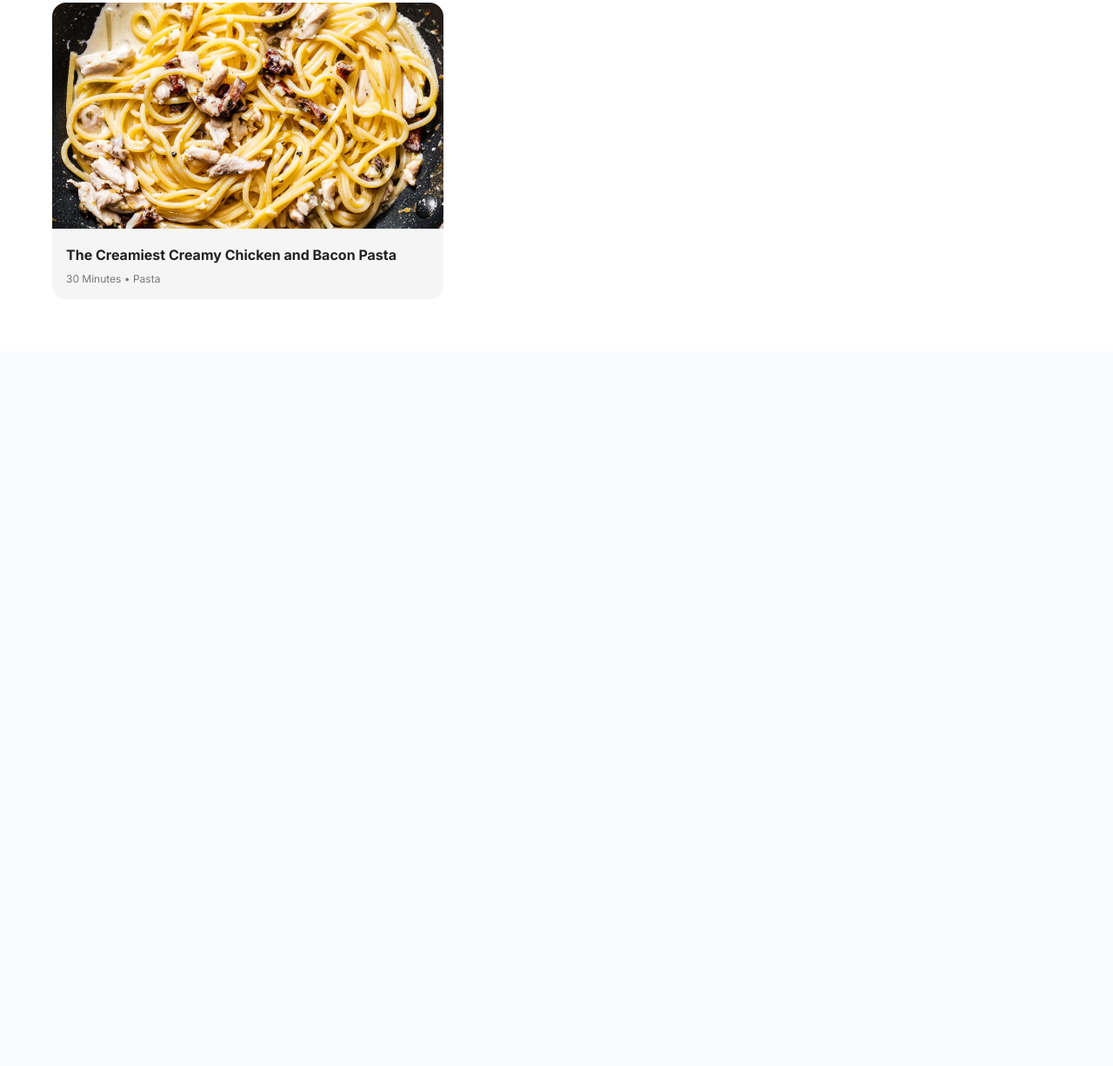
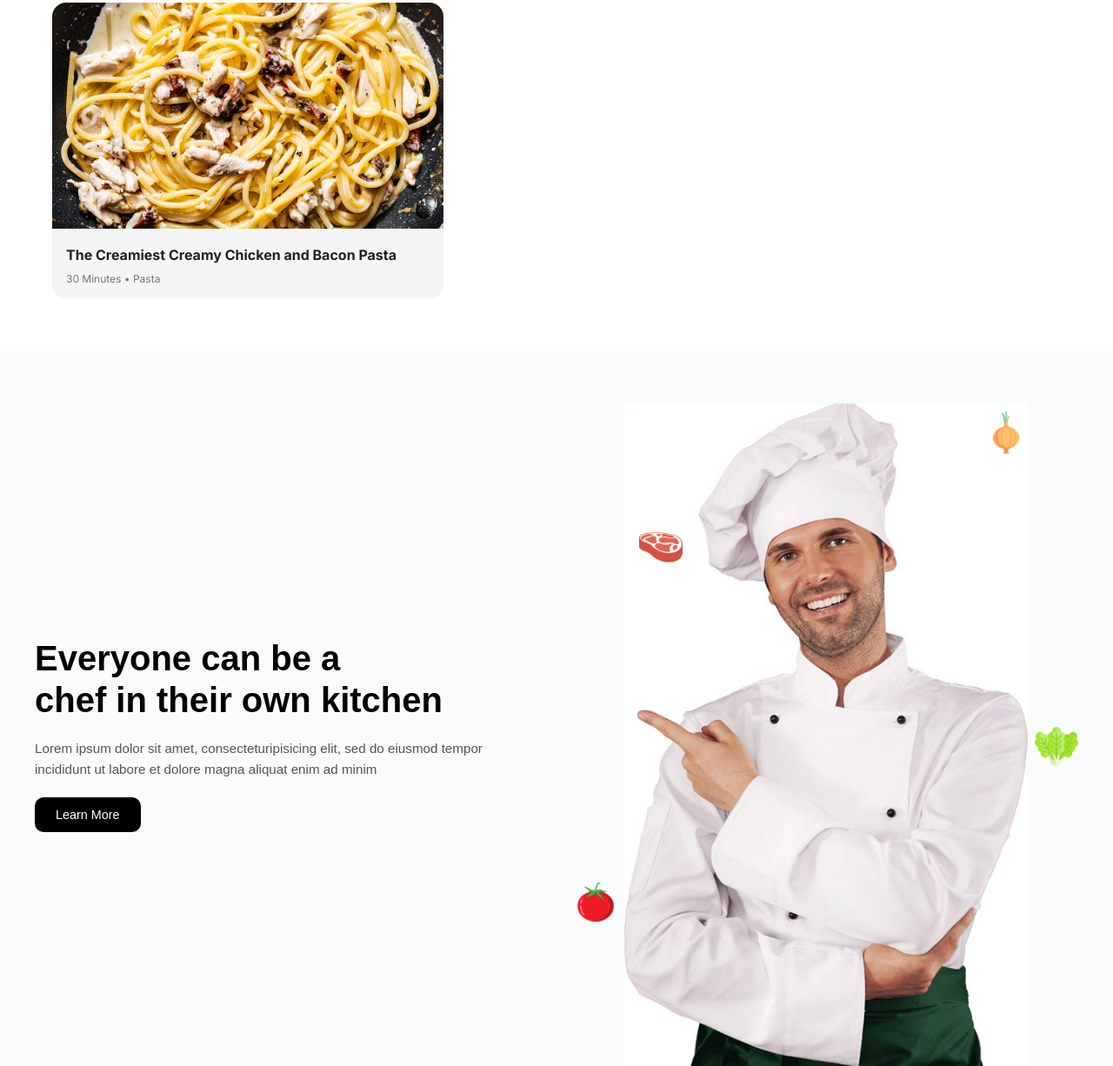
Before and after one commit to pelmeshsvareniem/Yumlgy-web-site, a plain HTML site: page index.html in a window 1280 px wide. Shown: the part 3119-4345 px from the top of the page at 87% size. Before the commit the page ends 3523 px from the top, so only its background shows below. Drawn offline with Linux system fonts and the light colour scheme; a web font is replaced by a local one.

Commit message:
Adding Everyone can be a chef in their own kitchen section

```diff
--- a/css/style for index.css
+++ b/css/style for index.css
@@ -168,3 +168,117 @@ nav ul li a {
   display: flex;
   gap: 10px;
 }
+
+.everyone-section {
+  display: flex;
+  justify-content: center;
+  align-items: center;
+  padding: 60px 20px;
+  background: #f9fbfd;
+  font-family: Arial, sans-serif;
+  border-radius: 50px;
+}
+
+.everyone-section .container {
+  display: flex;
+  max-width: 1200px;
+  align-items: center;
+  justify-content: space-between;
+  flex-wrap: wrap;
+}
+
+.text-content {
+  flex: 1;
+  min-width: 320px;
+  padding-right: 40px;
+}
+
+.text-content h1 {
+  font-size: 2.5rem;
+  line-height: 1.2;
+  color: #000;
+}
+
+.text-content p {
+  color: #555;
+  font-size: 0.95rem;
+  line-height: 1.6;
+  margin: 20px 0;
+}
+
+.btn {
+  display: inline-block;
+  padding: 12px 24px;
+  background: #000;
+  color: #fff;
+  border-radius: 10px;
+  text-decoration: none;
+  font-size: 0.9rem;
+  transition: background 0.3s ease;
+}
+
+.btn:hover {
+  background: #333;
+}
+
+.image-content {
+  position: relative;
+  flex: 1;
+  min-width: 320px;
+  display: flex;
+  justify-content: center;
+  align-items: center;
+}
+
+.chef-img {
+  max-width: 80%;
+  height: auto;
+  z-index: 1;
+}
+
+.veggie {
+  position: absolute;
+  width: 50px;
+  height: auto;
+  z-index: 2;
+}
+
+.tomato {
+  bottom: 20%;
+  left: 0%;
+  animation-duration: 3s;
+}
+
+.onion {
+  top: 20px;
+  right: 10%;
+  animation-duration: 2.5s;
+}
+
+.lettuce {
+  top: 50%;
+  right: 0;
+  animation-duration: 3.2s;
+}
+
+.meat {
+  top: 20%;
+  left: 13%;
+  animation-duration: 2.8s;
+}
+
+.floating {
+  animation: float 3s ease-in-out infinite;
+}
+
+@keyframes float {
+  0% {
+    transform: translateY(0px);
+  }
+  50% {
+    transform: translateY(-15px);
+  }
+  100% {
+    transform: translateY(0px);
+  }
+}
--- a/index.html
+++ b/index.html
@@ -137,5 +137,23 @@
       </div>
     </div>
   </section>
+
+  <section class="everyone-section">
+    <div class="container">
+      <div class="text-content">
+        <h1><strong>Everyone can be a<br>chef in their own kitchen</strong></h1>
+        <p>Lorem ipsum dolor sit amet, consecteturipisicing elit, sed do eiusmod tempor incididunt ut labore et dolore magna aliquat enim ad minim</p>
+        <a href="#" class="btn">Learn More</a>
+      </div>
+      <div class="image-content">
+        <img src="Image/chef.jpg" alt="Chef holding salad" class="chef-img" />
+        <img src="Image/tomato.png" class="floating veggie tomato" />
+        <img src="Image/onion.png" class="floating veggie onion" />
+        <img src="Image/lettuce.png" class="floating veggie lettuce" />
+        <img src="Image/beef.png" class="floating veggie meat" />
+      </div>
+    </div>
+  </section>
+
 </body>
 </html>
```
Also changed, not shown: Image/beef.png (added), Image/chef.jpg (added), Image/lettuce.png (added), Image/onion.png (added), Image/tomato.png (added).
